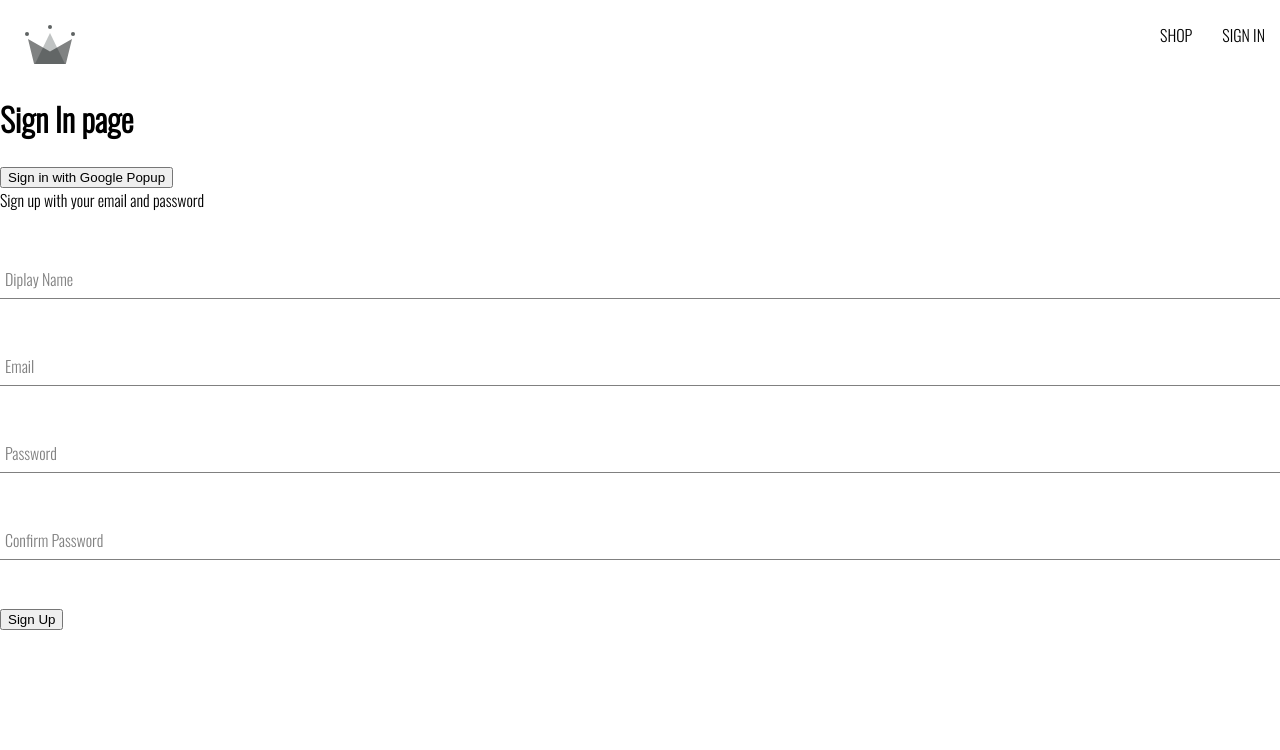
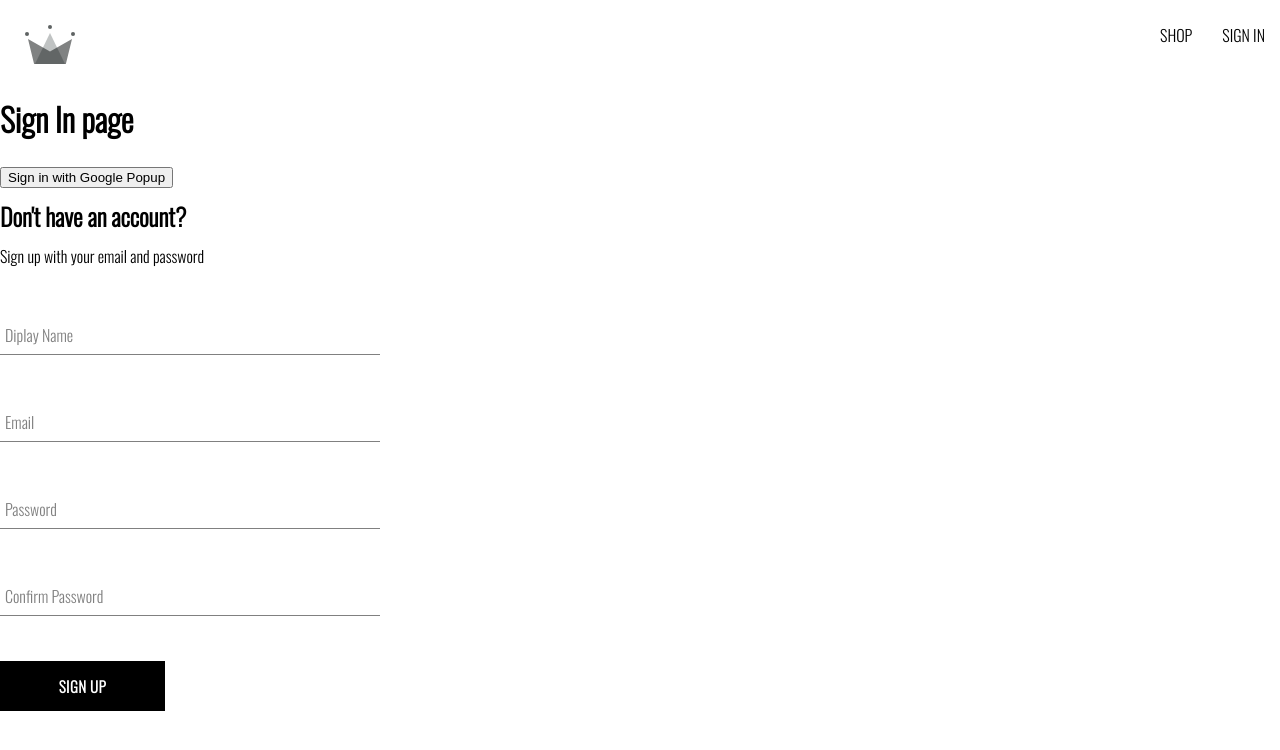
Before and after one commit to yerda-zh/clothing-brand, a React (Create React App) app: page /sign-in in a window 1280 px wide. Shown: the top 750 px of the page. Built offline with nearby package versions, Linux system fonts and the light colour scheme.

Commit message:
created a button component

```diff
--- /dev/null
+++ b/src/components/button/button.component.jsx
@@ -0,0 +1,18 @@
+import './button.styles.scss';
+
+const BUTTON_TYPE_CLASSES = {
+    google: 'google-sign-in',
+    inverted: 'inverted',
+};
+
+const Button=({children, buttonType, ...otherProps})=>{
+    return(
+        <button
+            className={`button-container ${BUTTON_TYPE_CLASSES[buttonType]}`}
+            {...otherProps}
+        >
+            {children}
+        </button>
+    );
+};
+export default Button;
--- /dev/null
+++ b/src/components/button/button.styles.scss
@@ -0,0 +1,46 @@
+.button-container {
+    min-width: 165px;
+    width: auto;
+    height: 50px;
+    letter-spacing: 0.5px;
+    line-height: 50px;
+    padding: 0 35px 0 35px;
+    font-size: 15px;
+    background-color: black;
+    color: white;
+    text-transform: uppercase;
+    font-family: 'Oswald';
+    font-weight: bolder;
+    border: none;
+    cursor: pointer;
+    display: flex;
+    justify-content: center;
+
+    &:hover {
+      background-color: white;
+      color: black;
+      border: 1px solid black;
+    }
+
+    &.google-sign-in {
+      background-color: #4285f4;
+      color: white;
+
+      &:hover {
+        background-color: #357ae8;
+        border: none;
+      }
+    }
+
+    &.inverted {
+      background-color: white;
+      color: black;
+      border: 1px solid black;
+
+      &:hover {
+        background-color: black;
+        color: white;
+        border: none;
+      }
+    }
+  }
--- a/src/components/sign-up-form/sign-up-form.component.jsx
+++ b/src/components/sign-up-form/sign-up-form.component.jsx
@@ -1,6 +1,10 @@
 import { useState } from "react";
 import FormInput from "../form-input/form-input.component";
 import { createAuthUserWithEmailAndPassword, createUserDocumentFromAuth } from "../../utils/firebase/firebase.util";
+
+import Button from "../button/button.component";
+
+import './sign-up-form.styles.scss';
 
 const defaultFormFields = {
     displayName: '',
@@ -51,6 +55,7 @@
 
     return (
         <div className="sign-up-container">
+            <h2>Don't have an account?</h2>
             <span>Sign up with your email and password</span>
             <form onSubmit={handleSubmits}>
                 <FormInput
@@ -86,7 +91,7 @@
                     value={confirmPassword}
                 />
 
-                <button type="submit">Sign Up</button>
+                <Button type="submit">Sign Up</Button>
             </form>
         </div>
     );
--- /dev/null
+++ b/src/components/sign-up-form/sign-up-form.styles.scss
@@ -0,0 +1,9 @@
+.sign-up-container{
+    display: flex;
+    flex-direction: column;
+    width: 380px;
+
+    h2{
+        margin: 10px 0;
+    }
+}
```
